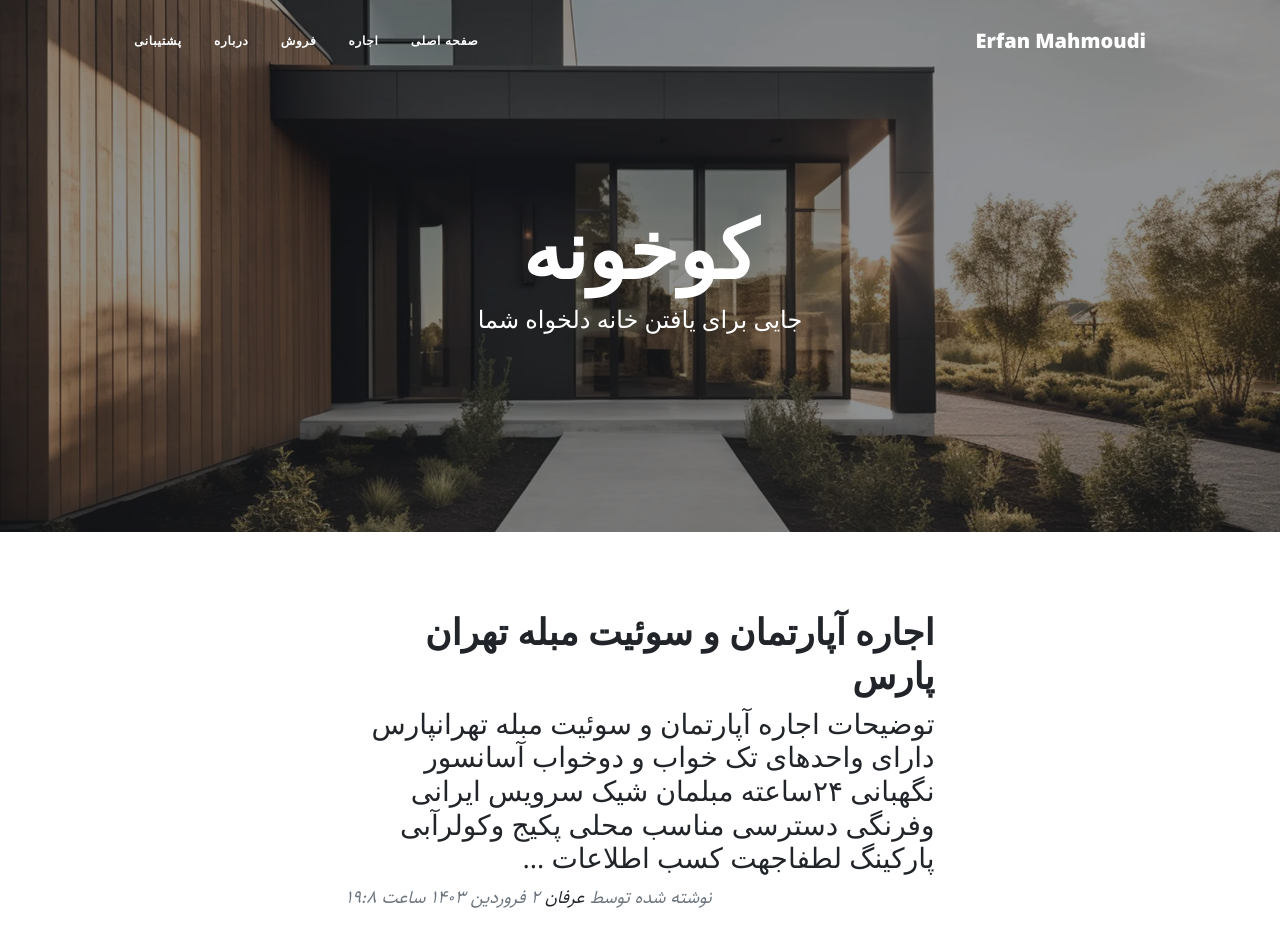
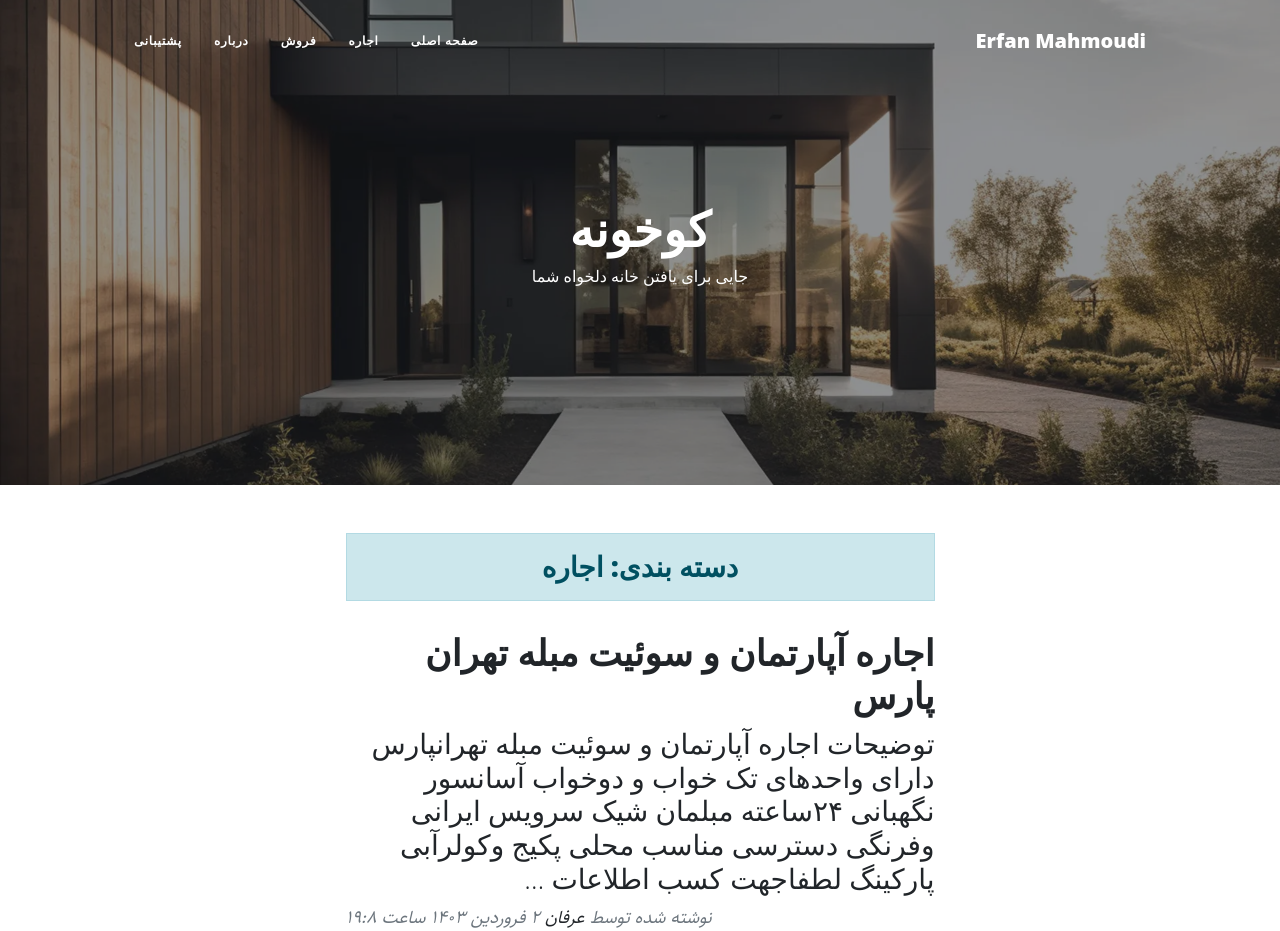
Before and after one commit to ErfanMahmoudiGit/KouKhoone, a Django app: a page that uses blog/templates/blog/base.html in a window 1280 px wide. Shown: the top 931 px of the page. Run offline with Django 5.2, Linux system fonts and the light colour scheme; data comes from the database, SQL or seed files in the repository; some libraries are stand-ins or nearby versions.

Commit message:
edited page header

```diff
--- a/blog/static/blog/css/rtl.css
+++ b/blog/static/blog/css/rtl.css
@@ -5,18 +5,20 @@
        url('sahel.woff2') format('woff2'),
        url('sahel.woff') format('woff'),
        url('sahel.tff') format('truetype');
+}
 
-}
 body{
   font-family: "Sahel";
   direction: rtl;
   text-align: right;
   font-size: 14px;
 }
+
 .navbar-nav{
   margin-left: initial !important;
   margin-right: auto;
 }
+
 .post-meta {
     text-align: left;
 }
@@ -24,3 +26,11 @@ body{
 .pager_button{
   float: left !important;
 }
+
+header.masthead .site-heading h1{
+  font-size: 3rem !important;
+}
+
+header.masthead .page-heading .subheading, header.masthead .site-heading .subheading {
+  font-size: 1rem !important;
+}
--- a/blog/templates/blog/base.html
+++ b/blog/templates/blog/base.html
@@ -11,9 +11,6 @@
         <link rel="icon" type="image/x-icon" href="assets/favicon.ico" />
         <!-- Font Awesome icons (free version)-->
         <script src="https://use.fontawesome.com/releases/v6.3.0/js/all.js" crossorigin="anonymous"></script>
-        <!-- Google fonts-->
-        <link href="https://fonts.googleapis.com/css?family=Lora:400,700,400italic,700italic" rel="stylesheet" type="text/css" />
-        <link href="https://fonts.googleapis.com/css?family=Open+Sans:300italic,400italic,600italic,700italic,800italic,400,300,600,700,800" rel="stylesheet" type="text/css" />
         <!-- Core theme CSS (includes Bootstrap)-->
         <link href="{%static 'blog/css/styles.css' %}" rel="stylesheet" />
         <link href="{%static 'blog/css/rtl.css' %}" rel="stylesheet" />
--- a/blog/templates/blog/category.html
+++ b/blog/templates/blog/category.html
@@ -19,6 +19,7 @@
 <div class="container px-4 px-lg-5">
     <div class="row gx-4 gx-lg-5 justify-content-center">
         <div class="col-md-10 col-lg-8 col-xl-7">
+          <h3 class = "alert alert-primary text-center">دسته بندی: {{category.title}}</h3>
             {% for article in category.articles.all %}
             <!-- Post preview-->
             <div class="post-preview">
--- a/blog/templates/blog/detail.html
+++ b/blog/templates/blog/detail.html
@@ -8,6 +8,7 @@
             <div class="col-md-10 col-lg-8 col-xl-7">
                 <div class="site-heading">
                     <h1>{{article.title}}</h1>
+                    <time>{{article.jpublish}}</time>
                 </div>
             </div>
         </div>
@@ -17,7 +18,7 @@
 <article class="mb-4">
     <div class="container px-4 px-lg-5">
         <div class="row gx-4 gx-lg-5 justify-content-center">
-            <div class="col-md-10 col-lg-8 col-xl-7">
+            <div class="col-md-10 col-lg-8 col-xl-7 text-justify">
                 {{article.description|linebreaks}}
             </div>
         </div>
```
